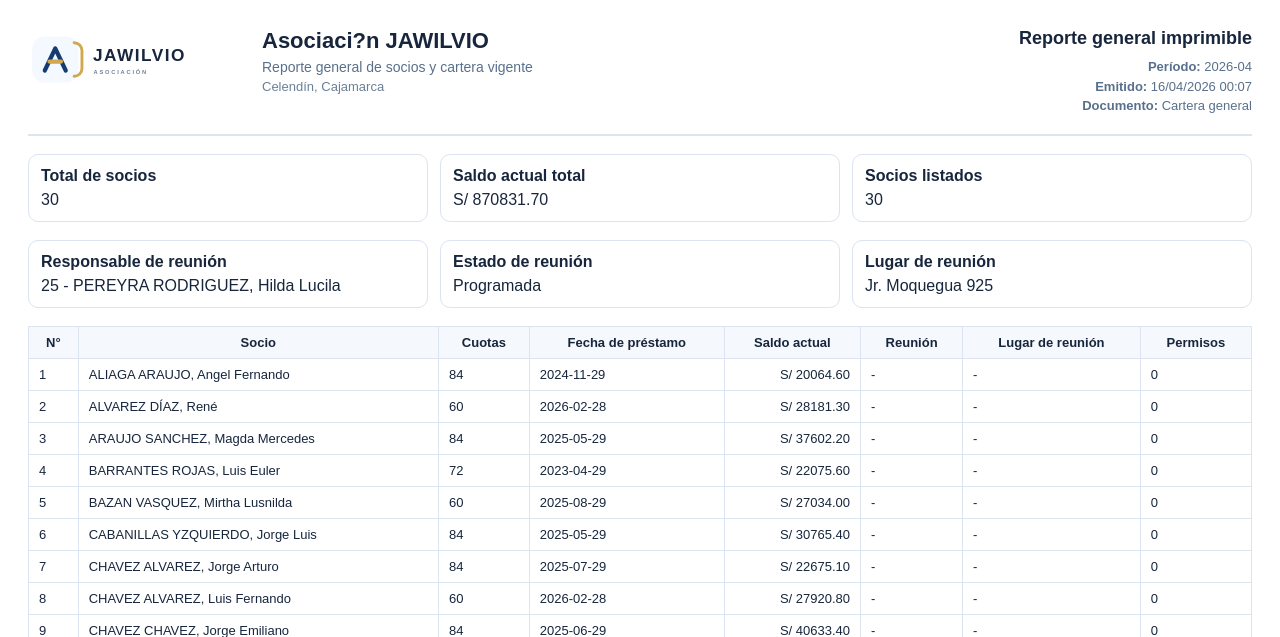
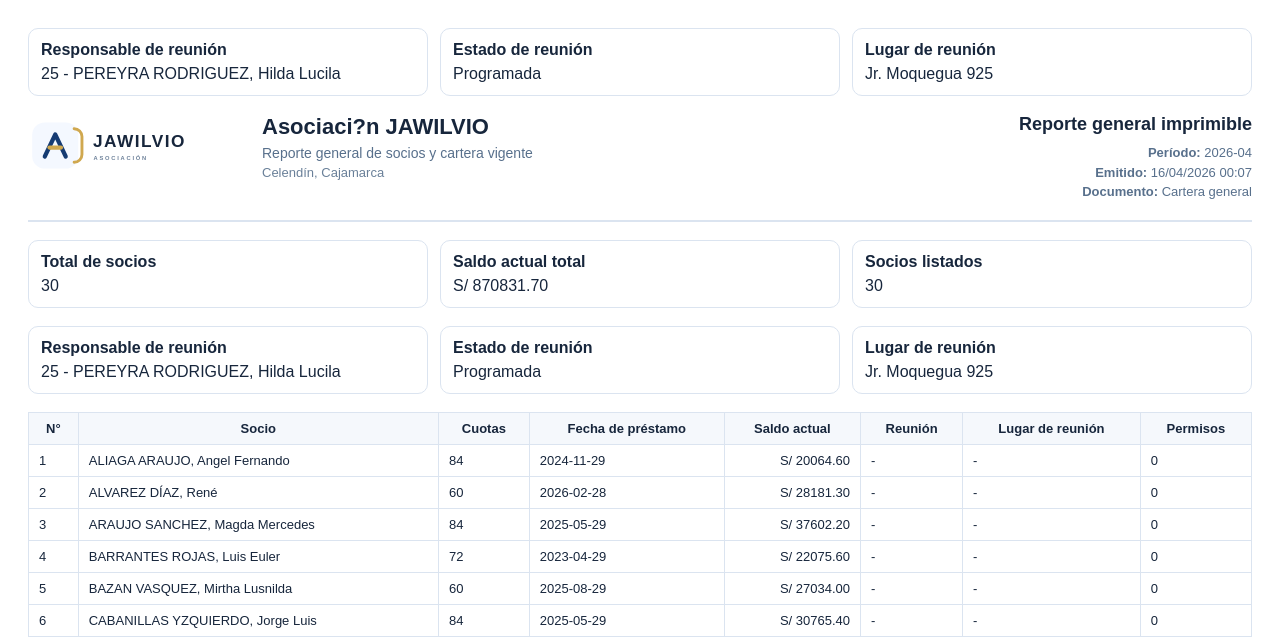
Before and after one commit to multimediachavez-cloud/JAWILVIO_V10, a Flask app: page /reporte-imprimible in a window 1280 px wide. Shown: the top 637 px of the page. Run offline with Flask 3, Linux system fonts and the light colour scheme; a user stored in the database is signed in; data comes from the database, SQL or seed files in the repository.

Commit message:
Automatizar reunión, lugar y permisos en reporte imprimible

```diff
--- a/app/templates/reporte_imprimible.html
+++ b/app/templates/reporte_imprimible.html
@@ -25,6 +25,38 @@
     @media print{body{margin:16px}}
   </style>
 </head>
+
+<div class="meta">
+
+  <div class="box">
+    <strong>Responsable de reunión</strong>
+    {% if reunion_periodo %}
+      {{ reunion_periodo.socio_numero }} - {{ reunion_periodo.socio_nombre }}
+    {% else %}
+      -
+    {% endif %}
+  </div>
+
+  <div class="box">
+    <strong>Estado de reunión</strong>
+    {% if reunion_periodo %}
+      {{ reunion_periodo.estado or '-' }}
+    {% else %}
+      -
+    {% endif %}
+  </div>
+
+  <div class="box">
+    <strong>Lugar de reunión</strong>
+    {% if reunion_periodo %}
+      {{ ((reunion_periodo.tipo_via or '') ~ ' ' ~ (reunion_periodo.direccion_reunion or '')).strip() or '-' }}
+    {% else %}
+      -
+    {% endif %}
+  </div>
+
+</div>
+
 <body>
   <div class="header">
     <div class="brand">
```
